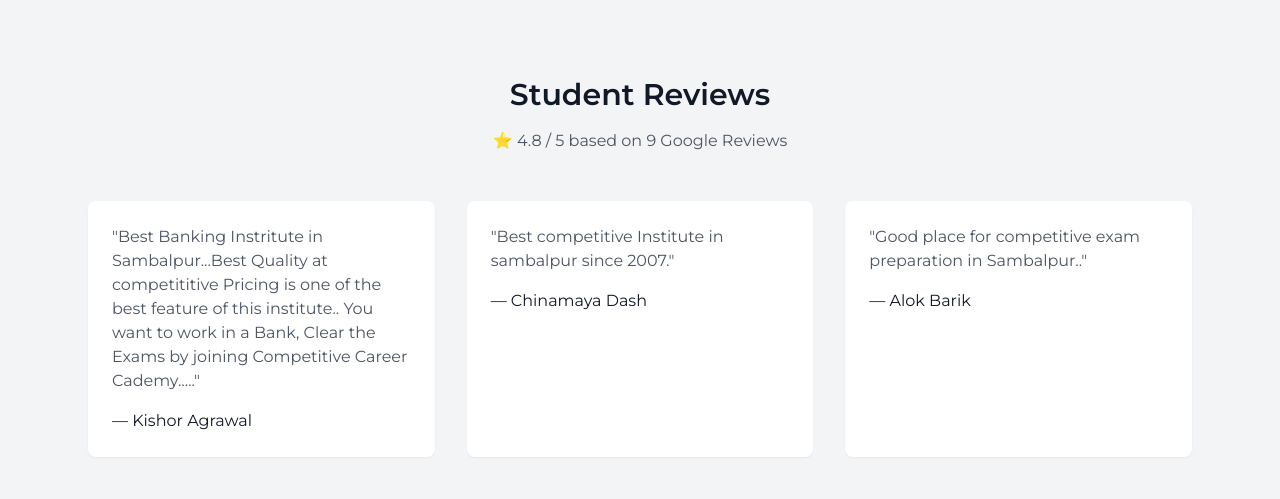
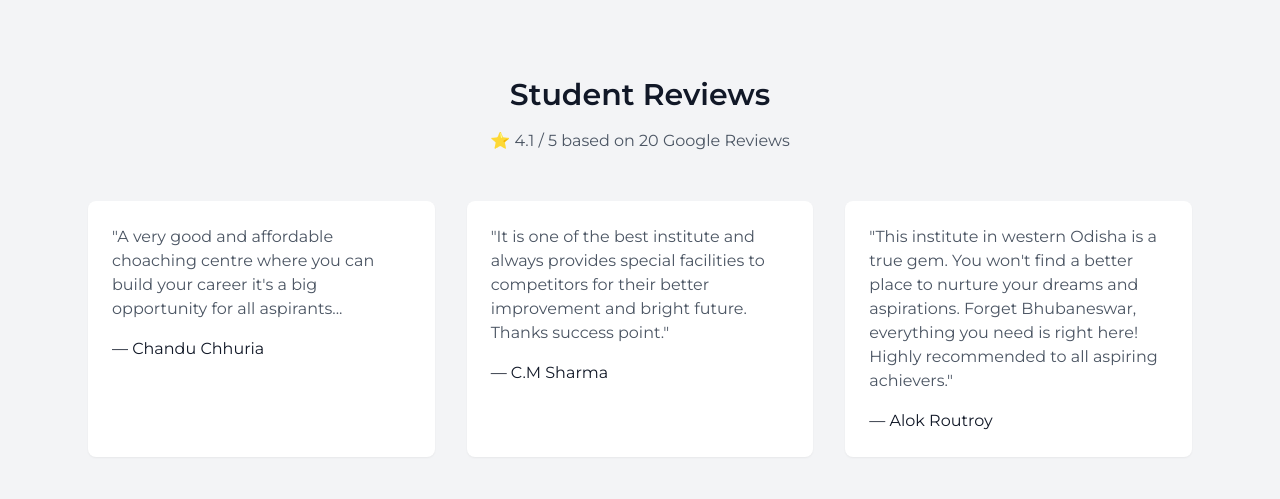
Before and after one commit to sundeep-kp/success-point, a website: page index.html in a window 1280 px wide. Shown: the part 2325-2824 px from the top of the page. Drawn offline with Linux system fonts and the light colour scheme.

Commit message:
fixed links

```diff
--- a/index.html
+++ b/index.html
@@ -182,7 +182,7 @@
           Call Now
         </a>
 
-        <a href="https://wa.me/91XXXXXXXXXX?text=Hello%20I%20am%20interested%20in%20Banking%20Coaching" class="block w-full py-3 rounded-md
+        <a href="https://wa.me/9776391025?text=Hello%20I%20am%20interested%20in%20Banking%20Coaching" class="block w-full py-3 rounded-md
                       border border-white/40 text-white
                       font-medium
                       transition duration-300 hover:bg-white hover:text-[#0b1c3d]">
@@ -300,10 +300,10 @@
       </h2>
 
       <p class="mb-6 text-gray-600">
-        Call or WhatsApp us at +916633203030 to book a demo class.
+        Call or WhatsApp us at 09776391025 to book a demo class.
       </p>
 
-      <a href="tel:06633203030" class="btn btn-primary inline-block">
+      <a href="tel:09776391025" class="btn btn-primary inline-block">
         Call Now
       </a>
 
@@ -378,7 +378,7 @@
 
         <!-- Rating Summary -->
         <div class="text-center text-gray-600 mb-12">
-          ⭐ 4.8 / 5 based on 9 Google Reviews
+          ⭐ 4.1 / 5 based on 20 Google Reviews
         </div>
 
         <!-- Testimonials -->
@@ -386,24 +386,22 @@
 
           <div class="bg-white p-6 rounded-lg shadow-sm">
             <p class="text-gray-600 mb-4">
-              "Best Banking Instritute in Sambalpur...Best Quality at competititive Pricing is one of the best feature
-              of this institute.. You want to work in a Bank, Clear the Exams by joining Competitive Career Cademy....."
-            </p>
-            <div class="font-medium">— Kishor Agrawal</div>
+              "A very good and affordable choaching centre where you can build your career it's a big opportunity for all aspirants... </p>
+            <div class="font-medium">— Chandu Chhuria</div>
           </div>
 
           <div class="bg-white p-6 rounded-lg shadow-sm">
             <p class="text-gray-600 mb-4">
-              "Best competitive Institute in sambalpur since 2007."
+              "It is one of the best institute and always provides special facilities to competitors for their better improvement and bright future. Thanks success point."
             </p>
-            <div class="font-medium">— Chinamaya Dash</div>
+            <div class="font-medium">— C.M Sharma</div>
           </div>
 
           <div class="bg-white p-6 rounded-lg shadow-sm">
             <p class="text-gray-600 mb-4">
-              "Good place for competitive exam preparation in Sambalpur.."
+              "This institute in western Odisha is a true gem. You won't find a better place to nurture your dreams and aspirations. Forget Bhubaneswar, everything you need is right here! Highly recommended to all aspiring achievers."
             </p>
-            <div class="font-medium">— Alok Barik</div>
+            <div class="font-medium">— Alok Routroy</div>
           </div>
 
         </div>
@@ -417,7 +415,7 @@
           <div class="aspect-[4/3] md:aspect-video">
 
             <iframe
-              src="https://www.google.com/maps/embed?pb=!1m14!1m8!1m3!1d237861.64849484488!2d83.7488257!3d21.3272799!3m2!1i1024!2i768!4f13.1!3m3!1m2!1s0x3a21168dd551019d%3A0x58aa5dc572d8d40d!2sCareer%20Academy!5e0!3m2!1sen!2sin!4v1772536282303!5m2!1sen!2sin"
+              src="https://www.google.com/maps/embed?pb=!1m18!1m12!1m3!1d3712.7529570142574!2d83.97504537614063!3d21.478207880286032!2m3!1f0!2f0!3f0!3m2!1i1024!2i768!4f13.1!3m3!1m2!1s0x3a21168912ec22ff%3A0xd4558cd31e668307!2sSuccess%20Point!5e0!3m2!1sen!2sin!4v1772636711913!5m2!1sen!2sin"
               class="w-full h-full" style="border:0;" loading="lazy" allowfullscreen>
             </iframe>
 
```
Also changed, not shown: package.json (+4 -4 lines).
